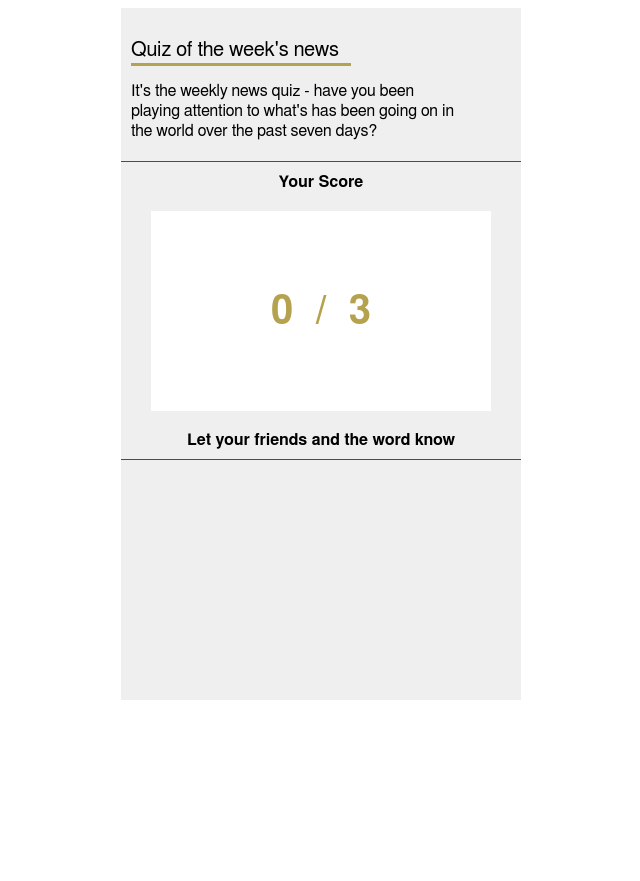
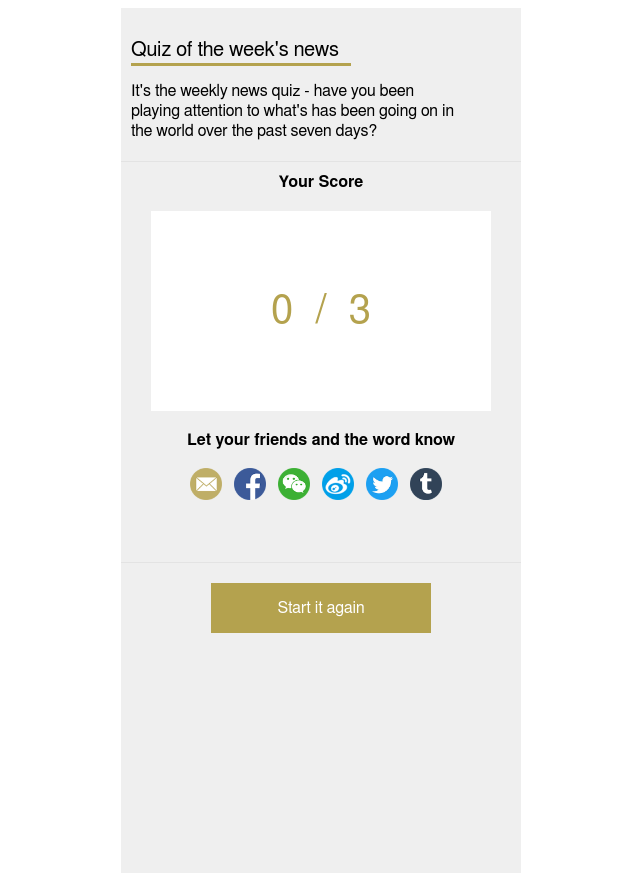
Before and after one commit to Liaorio/Quiz, a plain HTML site: page index.html in a window 1280 px wide. Shown: the whole page, without its empty margins (319-959 px from the left). Before the commit the page ends 800 px from the top, so only its background shows below. Drawn offline with Linux system fonts and the light colour scheme.

Commit message:
分享页基本样式完成

```diff
--- a/index.html
+++ b/index.html
@@ -83,23 +83,24 @@
         $('.slick-part').append(
             "<div class='slick-item'>" +
                 "<div class='score-div'>" +
-                    "<h1>" + "Your Score" +
+                    "<h1>" + "Your Score" + "</h1>" +
                         "<div class='score-part'>" +
                             "<span class='score'>" + 0 + "</span>" + "&nbsp;&nbsp;/&nbsp;&nbsp;" + number +
                         "</div>" +
-                        "Let your friends and the word know" +
-                    "</h1>" +
+                    "<h1>" + "Let your friends and the word know" + "</h1>" +
                     "<div class='icon-list'>" +
-//            <div class="share">
-//            <!--#set(String share_title = m_top_headline)-->
-//            <a class="mail" href="#" target="_blank" share_title="${share_title}"><img src="${baseUrl}/m_resources/images/share_icon/mail@3x.png"/></a>
-//            <a class="tumblr" href="#" target="_blank" share_title="${share_title}"><img src="${baseUrl}/m_resources/images/share_icon/tumblr@3x.png"/></a>
-//            <a class="weibo" href="#" target="_blank" share_title="${share_title}"><img src="${baseUrl}/m_resources/images/share_icon/weibo@3x.png"/></a>
-//            <a class="wechat" href="javascript:;" target="_blank" share_title="${share_title}"><img src="${baseUrl}/m_resources/images/share_icon/wechat@3x.png"/></a>
-//            <a class="twitter" href="#" target="_blank" share_title="${share_title}"><img src="${baseUrl}/m_resources/images/share_icon/twitter@3x.png"/></a>
-//            <a class="facebook" href="#" target="_blank" share_title="${share_title}"><img src="${baseUrl}/m_resources/images/share_icon/facebook@3x.png"/></a>
-//            </div>
+                        "<div class='share'>" +
+                            "<a class='mail' href='#' target='_blank' share_title='#'><img src='./asset/mail@3x.png'/></a>" +
+                            "<a class='mail' href='#' target='_blank' share_title='#'><img src='./asset/facebook@3x.png'/></a>" +
+                            "<a class='mail' href='#' target='_blank' share_title='#'><img src='./asset/wechat@3x.png'/></a>" +
+                            "<a class='mail' href='#' target='_blank' share_title='#'><img src='./asset/weibo@3x.png'/></a>" +
+                            "<a class='mail' href='#' target='_blank' share_title='#'><img src='./asset/twitter@3x.png'/></a>" +
+                            "<a class='mail' href='#' target='_blank' share_title='#'><img src='./asset/tumblr@3x.png'/></a>" +
+                        "</div>" +
                     "</div>" +
+                "</div>" +
+                "<div class='restartButton'>" +
+                    "Start it again" +
                 "</div>" +
             "</div>"
         );
--- a/style.css
+++ b/style.css
@@ -129,8 +129,9 @@ body {
 
 .score-div {
     text-align: center;
-    border-top: 1px solid #4C4C4C;
-    border-bottom: 1px solid #4C4C4C;
+    border-top: 1px solid #E3E3E3;
+    border-bottom: 1px solid #E3E3E3;
+    height: 400px;
 }
 
 .score-part {
@@ -147,20 +148,42 @@ body {
 }
 
 
-/*.share*/
-/*width 100%*/
-/*height divide3x(150)*/
-/*padding divide3x(27) divide3x(30) divide3x(27) 0*/
+.icon-list {
+    position: relative;
+    float: left;
+    left: 50%;
+}
 
-/*a*/
-/*display block*/
-/*float right*/
-/*width divide3x(96)*/
-/*height divide3x(96)*/
-/*margin 0 divide3x(18)*/
+.share {
+    width: 100%;
+    height: 50px;
+    padding: 9px 10px 9px 0;
+    position: relative;
+    left: -50%;
+    clear: right;
+}
 
-/*img*/
-/*width 100%*/
 
-/*.tumblr*/
-/*display none*/
+.share a {
+    display: block;
+    float: left;
+    width: 32px;
+    height: 32px;
+    margin: 0 6px;
+}
+
+.share a img {
+    width: 100%;
+}
+
+.restartButton {
+    margin: 20px auto;
+    padding: 5px 10px;
+    width: 50%;
+    height: 40px;
+    line-height: 40px;
+    background: #B4A24E;
+    color: #fff;
+    text-align: center;
+    cursor: pointer;
+}
```
